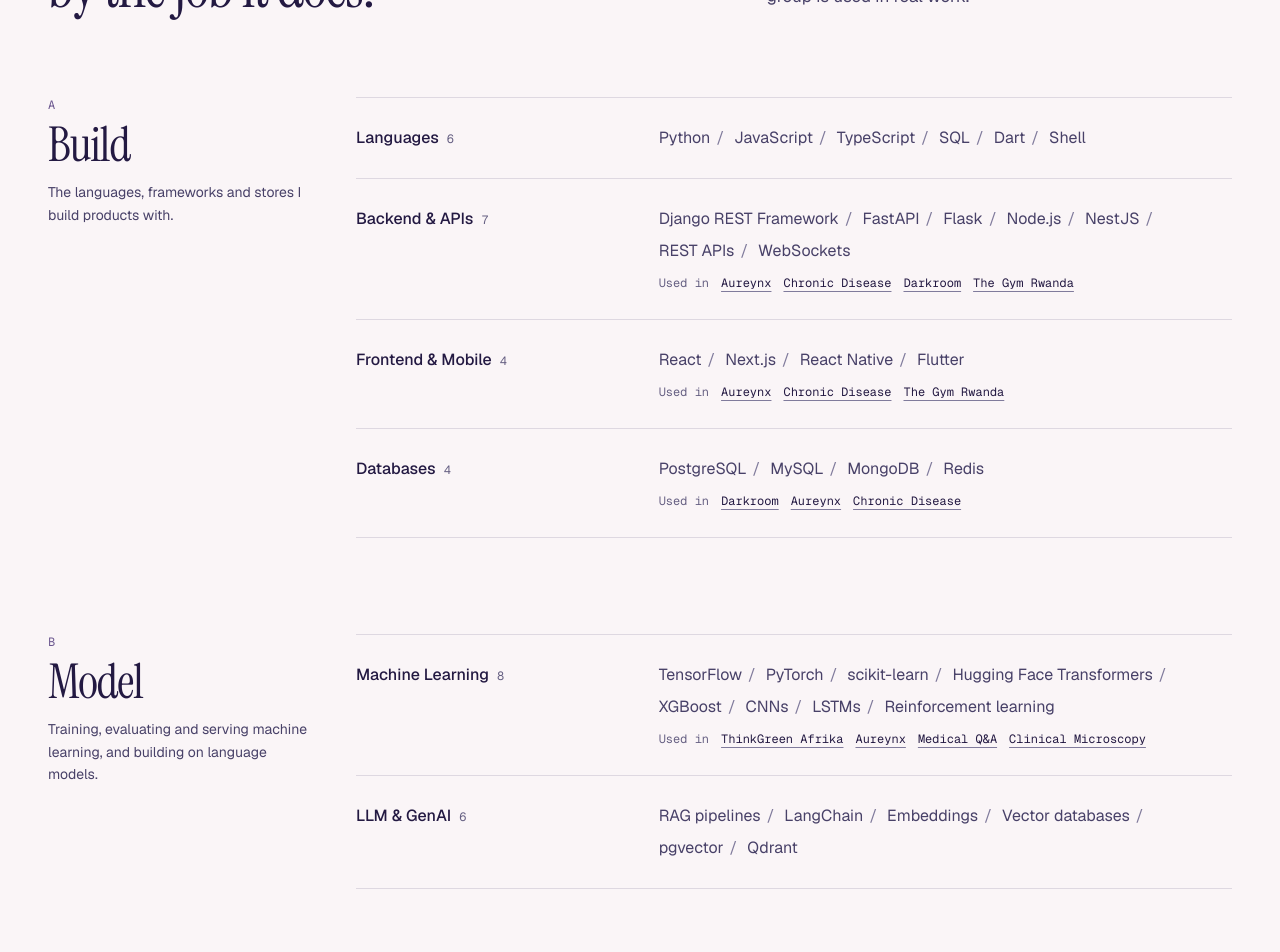
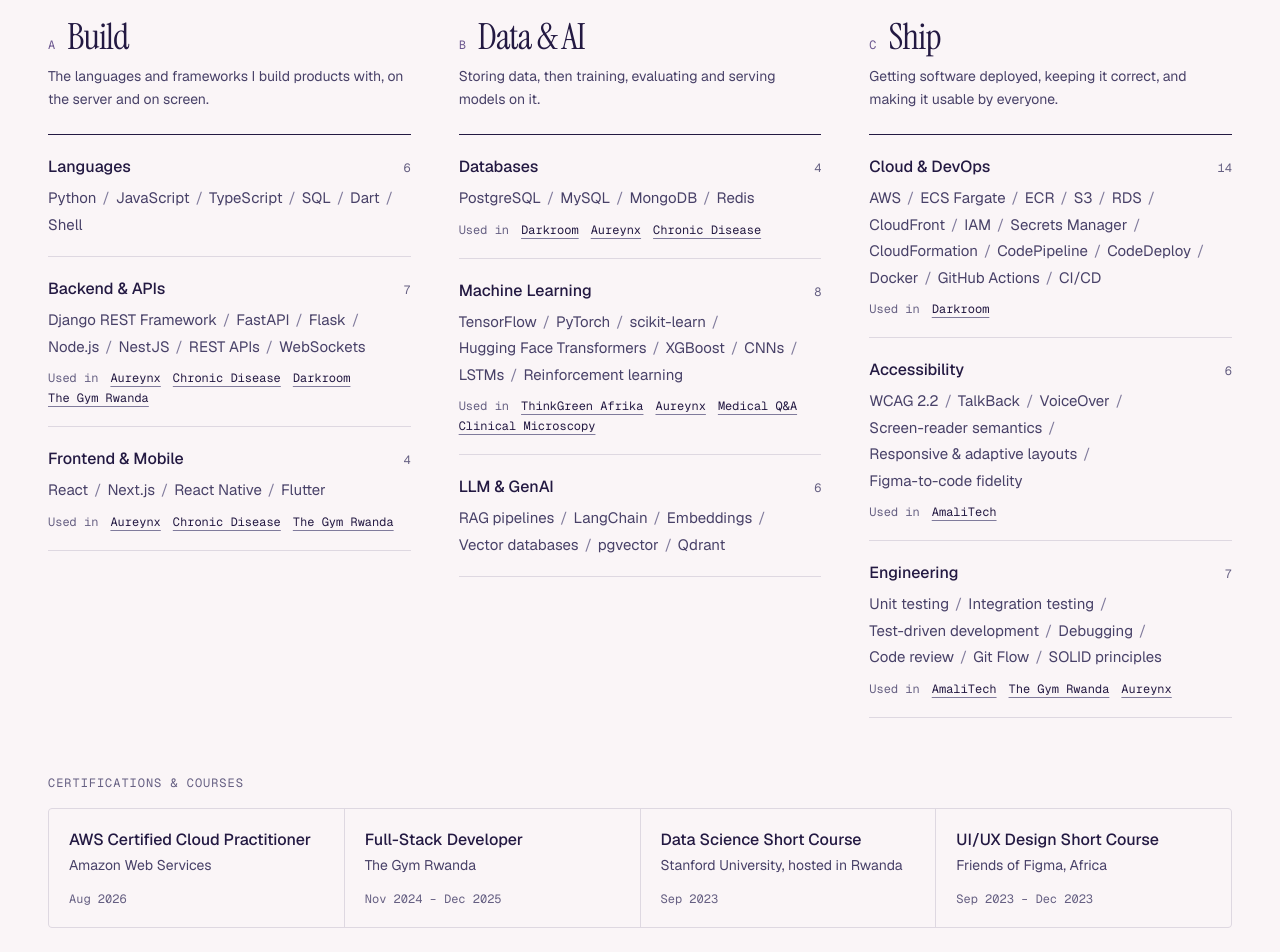
Before and after one commit to sjamillah/personal_portfolio, a Next.js app: page / in a window 1280 px wide. Shown: the part 5080-6032 px from the top of the page. Built offline with nearby package versions, Linux system fonts and the light colour scheme.

Commit message:
Set skills as three balanced columns
Build, Data & AI and Ship sit side by side with three groups each, and the
certifications follow as a single row, halving the section's height.

```diff
--- a/components/home/skills.tsx
+++ b/components/home/skills.tsx
@@ -4,43 +4,38 @@
 
 export function Skills() {
   return (
-    <section aria-labelledby="skills-title" id="skills" className="shell py-20 lg:py-32">
+    <section aria-labelledby="skills-title" id="skills" className="shell py-14 lg:py-20">
       <SectionHeading
         index="04"
         label="Skills"
         id="skills-title"
-        aside="Grouped by what they are for, with links to where each group is used in real work."
+        aside="Where a group is used in my work, it links straight to the role or project that shows it."
       >
         A toolkit, organised by the job it does.
       </SectionHeading>
 
-      <div className="mt-14 space-y-20 lg:mt-20 lg:space-y-24">
+      <div className="mt-10 grid gap-x-12 gap-y-12 md:grid-cols-2 lg:mt-12 lg:grid-cols-3">
         {skillBands.map((band, bandIndex) => (
-          <Reveal key={band.name} className="grid gap-8 lg:grid-cols-12 lg:gap-12">
-            <div className="lg:col-span-3">
-              <div className="lg:sticky lg:top-24">
-                <p className="font-mono text-xs text-lavender">
-                  {String.fromCharCode(65 + bandIndex)}
-                </p>
-                <h3 className="mt-2 font-serif text-5xl tracking-tight">{band.name}</h3>
-                <p className="mt-3 max-w-xs text-sm leading-relaxed text-ink-soft">{band.note}</p>
+          <Reveal key={band.name} delay={bandIndex * 80}>
+            <div className="flex items-baseline gap-3">
+              <span className="font-mono text-xs text-lavender">{String.fromCharCode(65 + bandIndex)}</span>
+              <h3 className="font-serif text-4xl tracking-tight">{band.name}</h3>
             </div>
-            </div>
+            <p className="mt-2 text-sm leading-relaxed text-ink-soft md:min-h-[2.8125rem]">{band.note}</p>
 
-            <div className="border-t border-line lg:col-span-9">
+            <div className="mt-6 border-t border-ink">
               {band.categories.map((category) => (
-                <div
-                  key={category.name}
-                  className="grid gap-4 border-b border-line py-6 md:grid-cols-9 md:gap-8 lg:py-7"
+                <div key={category.name} className="border-b border-line py-5">
+                  <h4 className="flex items-baseline justify-between gap-4 font-medium text-ink">
+                    {category.name}
+                    <span className="font-mono text-xs font-normal text-ink-faint">{category.items.length}</span>
+                  </h4>
+                  <ul className="mt-2 flex flex-wrap gap-y-1 text-[0.9375rem] text-ink-soft">
+                    {category.items.map((item, index) => (
+                      <li
+                        key={item}
+                        className="after:mx-1.5 after:text-line-strong after:content-['/'] last:after:content-none"
                       >
-                  <h4 className="font-medium text-ink md:col-span-3">
-                    {category.name}
-                    <span className="ml-2 font-mono text-xs font-normal text-ink-faint">{category.items.length}</span>
-                  </h4>
-                  <div className="md:col-span-6">
-                    <ul className="flex flex-wrap gap-x-1 gap-y-2 text-ink-soft">
-                      {category.items.map((item, index) => (
-                        <li key={item} className="after:mx-1.5 after:text-line-strong after:content-['/'] last:after:content-none">
                         {item}
                         {index < category.items.length - 1 && <span className="sr-only">,</span>}
                       </li>
@@ -61,21 +56,20 @@
                     </p>
                   )}
                 </div>
-                </div>
               ))}
             </div>
           </Reveal>
         ))}
       </div>
 
-      <Reveal className="mt-24 grid gap-8 lg:mt-32 lg:grid-cols-12 lg:gap-12">
-        <h3 className="eyebrow lg:col-span-3">Certifications & courses</h3>
-        <ul className="grid gap-px overflow-hidden rounded-sm border border-line bg-line sm:grid-cols-2 lg:col-span-9">
+      <Reveal className="mt-12 lg:mt-14">
+        <h3 className="eyebrow mb-4">Certifications & courses</h3>
+        <ul className="grid gap-px overflow-hidden rounded-sm border border-line bg-line sm:grid-cols-2 lg:grid-cols-4">
           {certifications.map((cert) => (
-            <li key={cert.name} className="bg-paper p-5">
-              <p className="font-medium text-ink">{cert.name}</p>
+            <li key={cert.name} className="flex flex-col bg-paper p-5">
+              <p className="font-medium leading-snug text-ink">{cert.name}</p>
               <p className="mt-1 text-sm text-ink-soft">{cert.issuer}</p>
-              <p className="mt-3 font-mono text-xs text-ink-faint">{cert.date}</p>
+              <p className="mt-auto pt-4 font-mono text-xs text-ink-faint">{cert.date}</p>
             </li>
           ))}
         </ul>
--- a/content/skills.ts
+++ b/content/skills.ts
@@ -14,7 +14,7 @@
 export const skillBands: SkillBand[] = [
   {
     name: "Build",
-    note: "The languages, frameworks and stores I build products with.",
+    note: "The languages and frameworks I build products with, on the server and on screen.",
     categories: [
       {
         name: "Languages",
@@ -39,17 +39,17 @@
         items: ["React", "Next.js", "React Native", "Flutter"],
         evidence: [work.aureynx, work.chronic, work.gym],
       },
+    ],
+  },
+  {
+    name: "Data & AI",
+    note: "Storing data, then training, evaluating and serving models on it.",
+    categories: [
       {
         name: "Databases",
         items: ["PostgreSQL", "MySQL", "MongoDB", "Redis"],
         evidence: [work.darkroom, work.aureynx, work.chronic],
       },
-    ],
-  },
-  {
-    name: "Model",
-    note: "Training, evaluating and serving machine learning, and building on language models.",
-    categories: [
       {
         name: "Machine Learning",
         items: [
```
Lines whose indentation alone changed are shown as unchanged.
